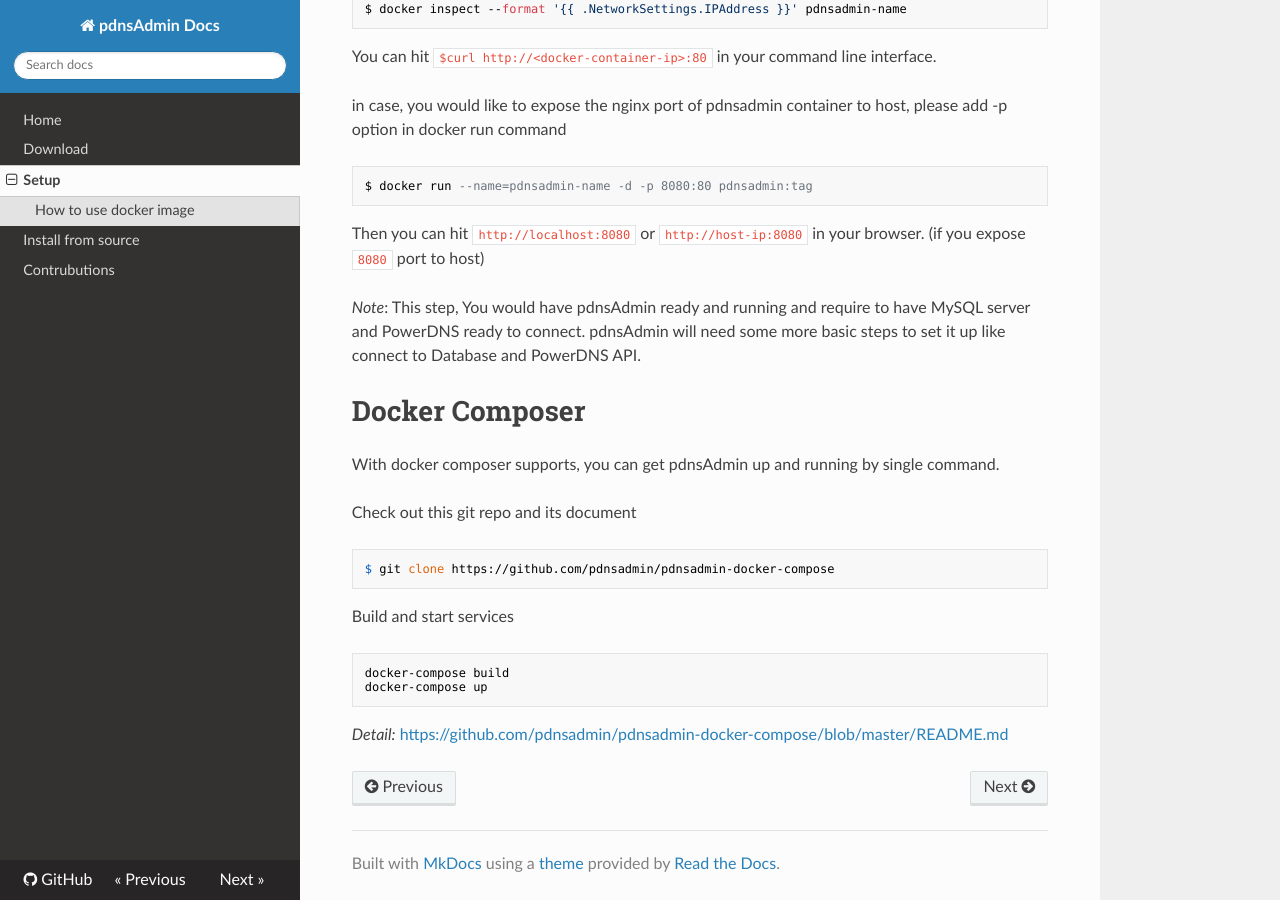
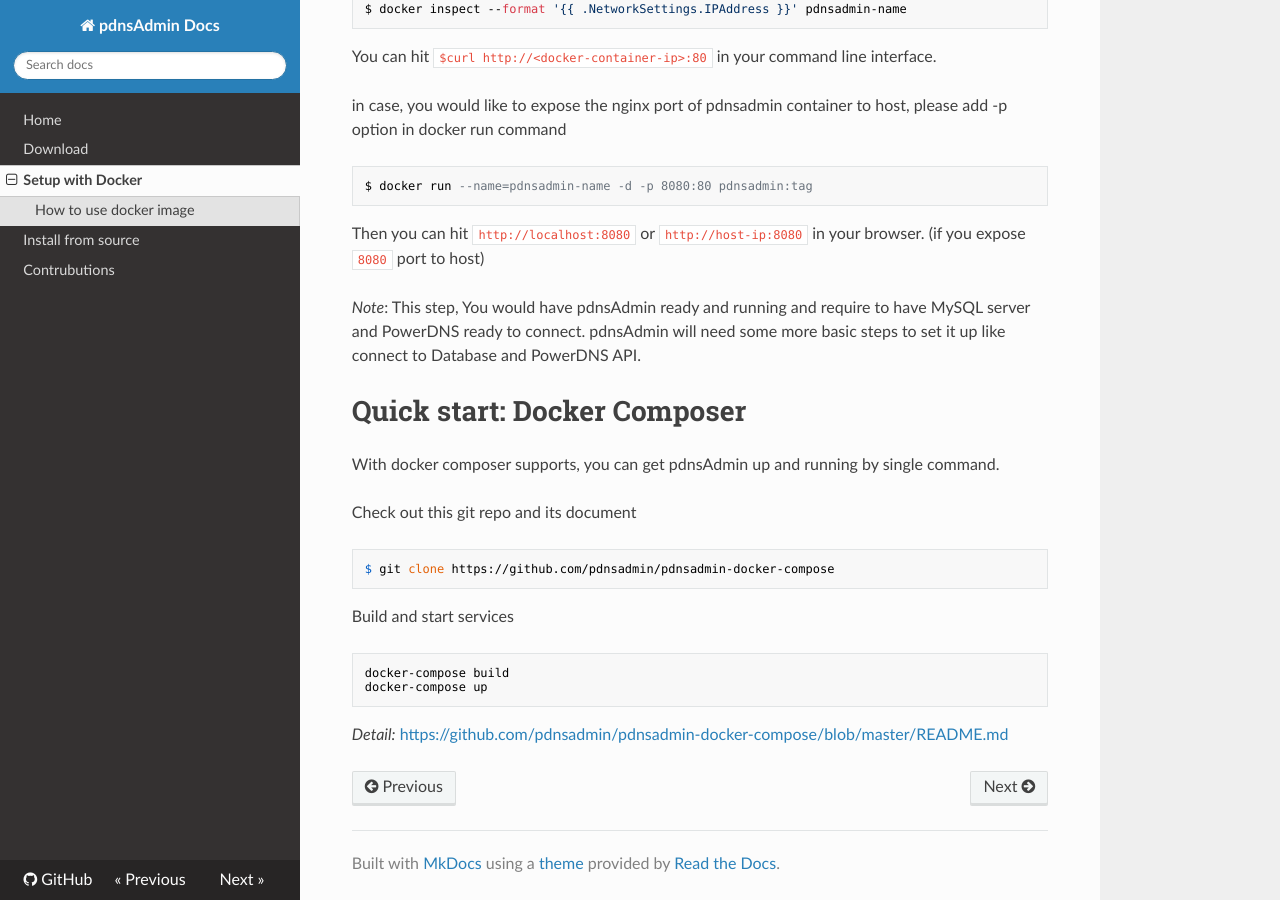
Before and after one commit to pdnsadmin/pdnsadmin-docs, an MkDocs documentation site: the page built from docs/setup_with_docker.md, in a window 1280 px wide and 900 px high, scrolled down 759 px. Built offline with MkDocs 1.6.1, drawn with Linux system fonts in a browser that asks for light colours; nearby versions of some CDN libraries; old or Windows-style settings are respelled for this version of MkDocs; some of the changed text lies outside the part shown.

Commit message:
update menu setup by setup with docker to make it more clarification

```diff
--- a/docs/setup.md
+++ b/docs/setup_with_docker.md
@@ -37,7 +37,7 @@
 *Note*: This step, You would have pdnsAdmin ready and running and require to have MySQL server and PowerDNS ready to connect.
 pdnsAdmin will need some more basic steps to set it up like connect to Database and PowerDNS API.
 
-# Docker Composer
+# Quick start: Docker Composer
 
 With docker composer supports, you can get pdnsAdmin up and running by single command.
 
--- a/mkdocs.yml
+++ b/mkdocs.yml
@@ -5,6 +5,6 @@
 pages:
     - Home: index.md
     - Download: download.md
-    - Setup: setup.md
+    - Setup with Docker: setup_with_docker.md
     - Install from source: user-guide/installation.md
     - Contrubutions: contributions.md
```
